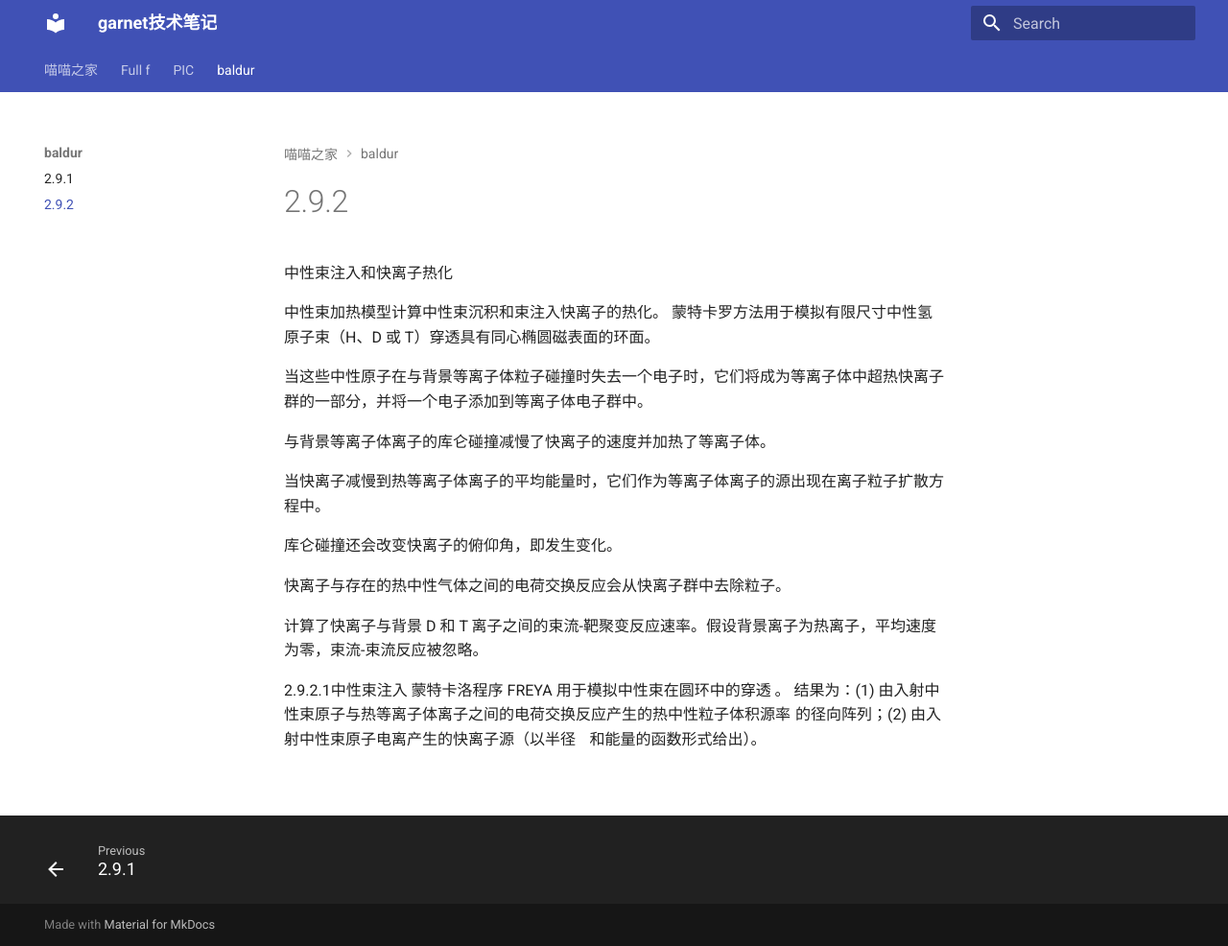
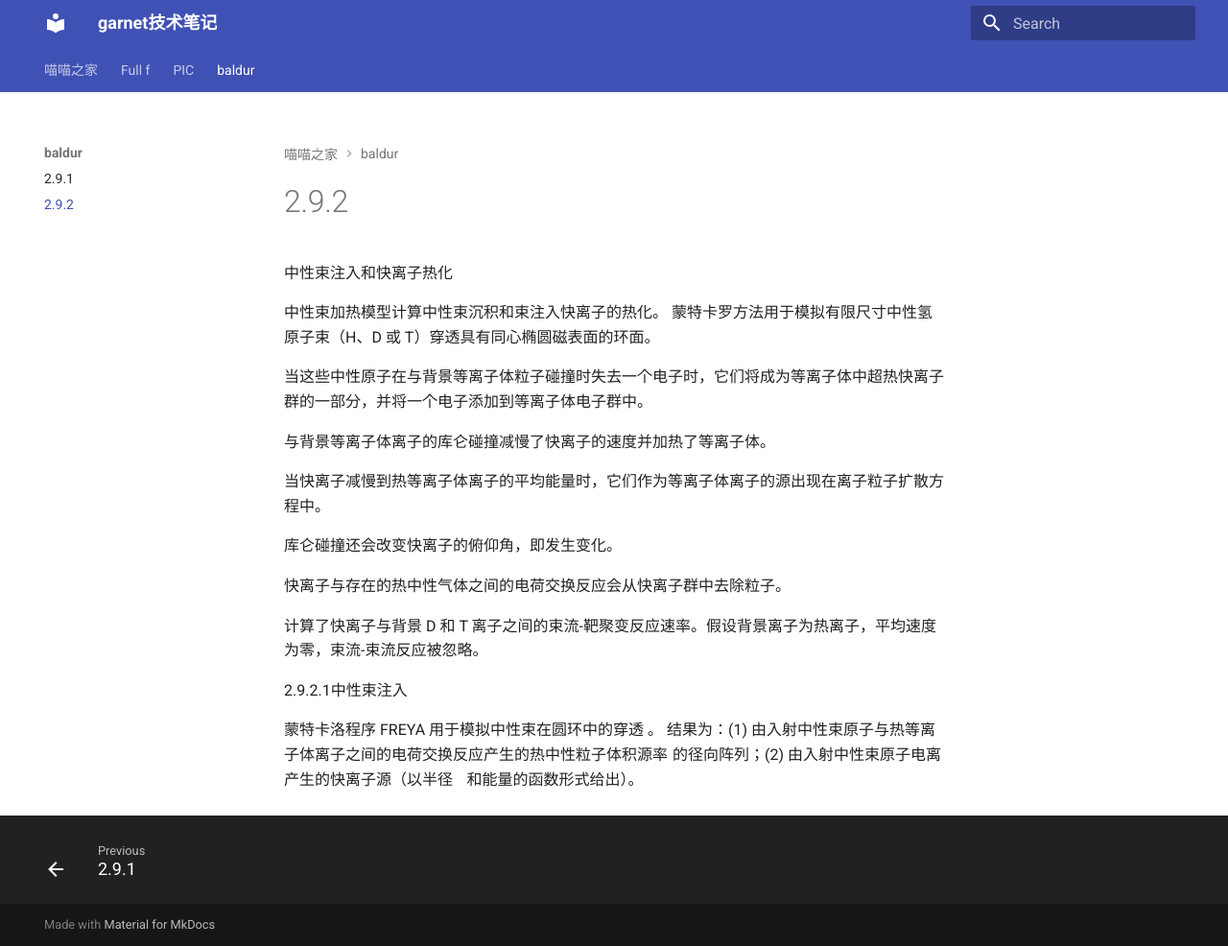
Before and after one commit to zeroifox/zeroifox, an MkDocs documentation site: the page built from docs/baldur/2.9.2.md, in a window 1280 px wide and 986 px high. Shown: the whole window at 96% size. Built offline with MkDocs 1.6.1 and Material for MkDocs 9.7.7, drawn with Linux system fonts in a browser that asks for light colours; formulas are drawn with MathJax 3; part of the change alters nothing that is shown.

```diff
--- a/docs/baldur/2.9.2.md
+++ b/docs/baldur/2.9.2.md
@@ -16,9 +16,12 @@
 计算了快离子与背景 D 和 T 离子之间的束流-靶聚变反应速率。假设背景离子为热离子，平均速度为零，束流-束流反应被忽略。
 
 2.9.2.1中性束注入
+
 蒙特卡洛程序 FREYA 用于模拟中性束在圆环中的穿透 。
 结果为：(1) 由入射中性束原子与热等离子体离子之间的电荷交换反应产生的热中性粒子体积源率 $S_a^{NBCX}$ 的径向阵列；(2) 由入射中性束原子电离产生的快离子源（以半径$\mu=v_{\parallel}/v$ 和能量的函数形式给出）。
+
+
 <!--stackedit_data:
-eyJoaXN0b3J5IjpbMjM0NTA1NDgwLC0xMjI4MTkwODI2LC0xMT
-MxMTUyNzcwLDI2NDY5MTIsLTE1Mjg4MTA4MDddfQ==
+eyJoaXN0b3J5IjpbMTI4MjY4OTUyNiwtMTIyODE5MDgyNiwtMT
+EzMTE1Mjc3MCwyNjQ2OTEyLC0xNTI4ODEwODA3XX0=
 -->
```
